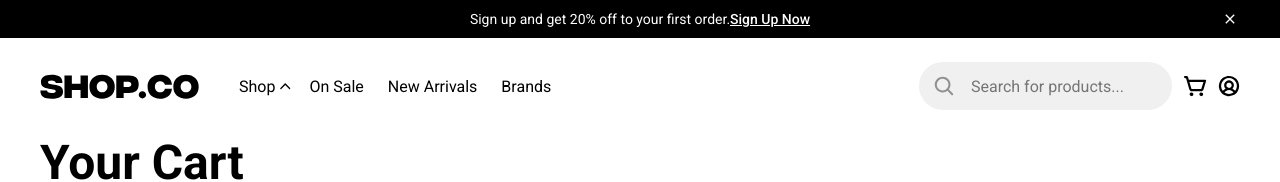
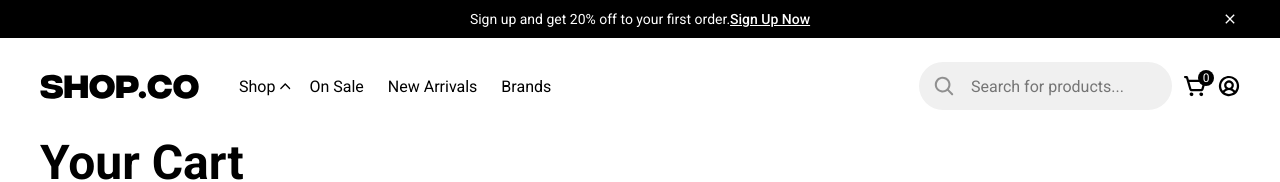
Before and after one commit to Fialex1212/nextjs-django-market, a Next.js app in the folder frontend/market/: page /cart in a window 1280 px wide. Shown: the top 182 px of the page. Built offline with nearby package versions, Linux system fonts and the light colour scheme.

Commit message:
updated cart in header

```diff
--- a/frontend/market/src/components/Cart/style.module.css
+++ b/frontend/market/src/components/Cart/style.module.css
@@ -26,6 +26,7 @@
     width: 100%;
     border-radius: 20px;
     border: 2px solid #00000010;
+    height: fit-content;
 }
 
 .empty__title{
@@ -49,9 +50,6 @@
     justify-content: space-between;
 }
 
-.item__info{
-
-}
 
 .item__title{
     font-size: var(--fz-medium);
--- a/frontend/market/src/components/Header/Cart/index.jsx
+++ b/frontend/market/src/components/Header/Cart/index.jsx
@@ -1,16 +1,19 @@
 import css from "./style.module.css";
-import cart from "@/app/static/icons/header/cart.svg";
+import cartIcon from "@/app/static/icons/header/cart.svg";
 import Link from "next/link";
 import Image from "next/image";
 import { useState } from "react";
+import useCart from "@/hooks/useCart";
 
 const Cart = () => {
   const [cartItems, setCartItems] = useState(9)
+  const {cart} = useCart()
+
 
   return (
-    <div className={css.cart}>
+    <div className={css.cart} data-cart={cart.length >=9 ? ("9+") : (cart.length)}>
       <Link  href="/cart">
-        <Image className={css.cart__img} src={cart} alt="cart" />
+        <Image className={css.cart__img} src={cartIcon} alt="cart" />
       </Link>
     </div>
   );
--- a/frontend/market/src/components/Header/Cart/style.module.css
+++ b/frontend/market/src/components/Header/Cart/style.module.css
@@ -5,13 +5,17 @@
 }
 
 .cart::before{
+    content: attr(data-cart);
     position: absolute;
-    width: 10px;
-    height: 10px;
-    background-color: red;
+    width: 16px;
+    height: 16px;
+    border-radius: 10px;
+    background-color: rgb(0, 0, 0);
     color: var(--white);
-    left: 0;
-    right: 0;
-    bottom: 0;
-    top: 0;
+    right: -8px;
+    top: -5px;
+    font-size: 12px;
+    display: flex;
+    align-items: center;
+    justify-content: center;
 }
```
